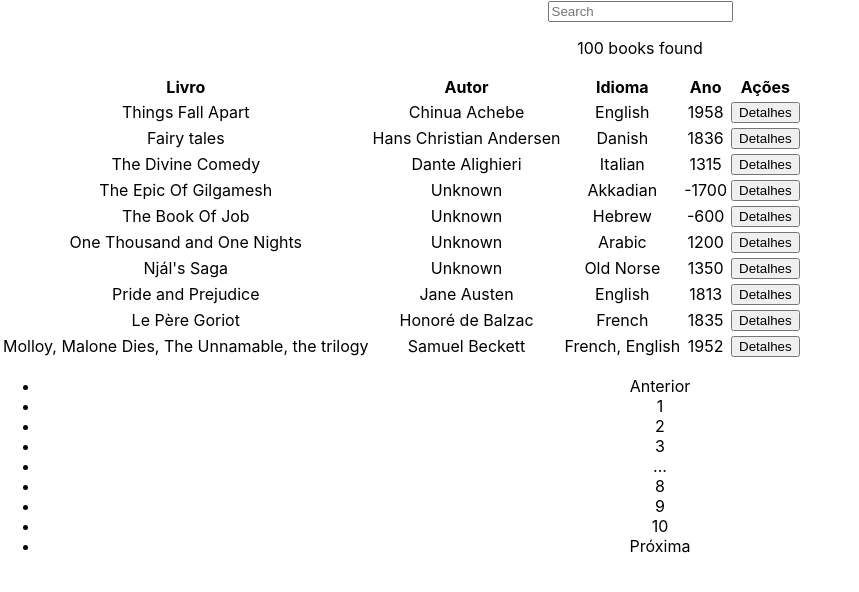
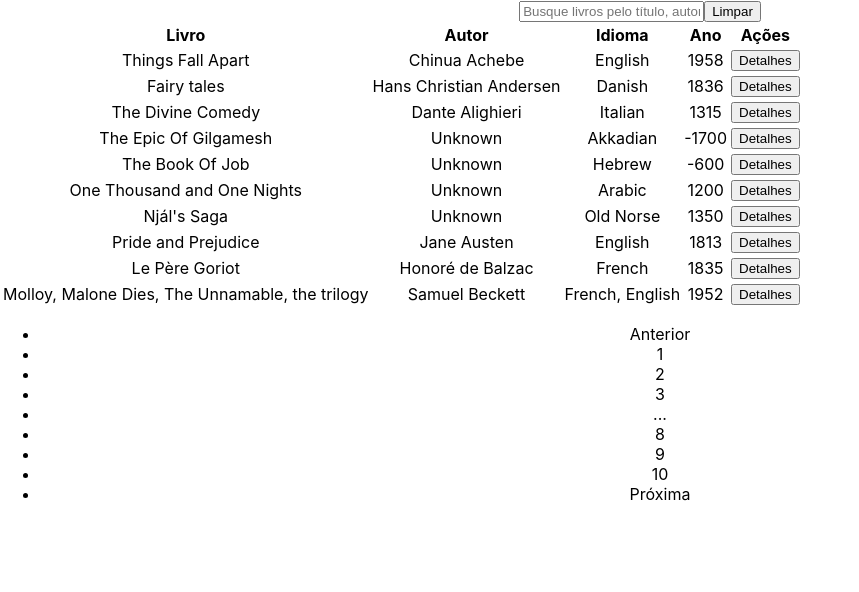
Before and after one commit to Guiroos/beon-project, a React (Create React App) app: page / in a window 1280 px wide. Shown: the top 592 px of the page, without its empty margins (0-859 px from the left). Built offline with nearby package versions, Linux system fonts and the light colour scheme; data requests are answered from the project's data file.

Commit message:
refactor: serchBar method and clear button

```diff
--- a/src/components/SearchBar.tsx
+++ b/src/components/SearchBar.tsx
@@ -5,23 +5,34 @@ interface FilterProps {
   books: IBook[];
   search: string;
   setSearch: Dispatch<SetStateAction<string>>;
-  searchedBooks: IBook[];
-  setSearchedBooks: Dispatch<SetStateAction<IBook[]>>;
+  setFilteredBooks: Dispatch<SetStateAction<IBook[]>>;
 }
 
 const SearchBar: React.FC<FilterProps> = ({
   books,
   search,
   setSearch,
-  searchedBooks,
-  setSearchedBooks,
+  setFilteredBooks,
 }: FilterProps) => {
+  const excludeKeys = ["year"];
+
+  const filterData = (value: string) => {
+    const lowerCaseValue = value.toLowerCase().trim();
+    if (!lowerCaseValue) {
+      setFilteredBooks(books);
+    } else {
+      const filteredBooks = books.filter((book) => Object.keys(book)
+        .some((key) => (excludeKeys.includes(key)
+          ? false
+          : book[key].toString().toLowerCase().includes(lowerCaseValue))));
+      setFilteredBooks(filteredBooks);
+    }
+  };
+
   const handleChange = (e: React.ChangeEvent<HTMLInputElement>) => {
     e.preventDefault();
     setSearch(e.target.value);
-    const filteredBooks = books.filter((book) => book.title.toLowerCase()
-      .includes(e.target.value.toLowerCase()));
-    setSearchedBooks(filteredBooks);
+    filterData(e.target.value);
   };
 
   return (
@@ -30,13 +41,11 @@ const SearchBar: React.FC<FilterProps> = ({
         type="text"
         value={search}
         onChange={(e) => handleChange(e)}
-        placeholder="Search"
+        placeholder="Busque livros pelo título, autor ou idioma"
       />
-      {search.length > 0 ? (
-        <p>{`${searchedBooks.length} books found`}</p>
-      ) : (
-        <p>{`${books.length} books found`}</p>
-      )}
+      <button type="button" onClick={() => { setFilteredBooks(books); setSearch(""); }}>
+        Limpar
+      </button>
     </div>
   );
 };
```
